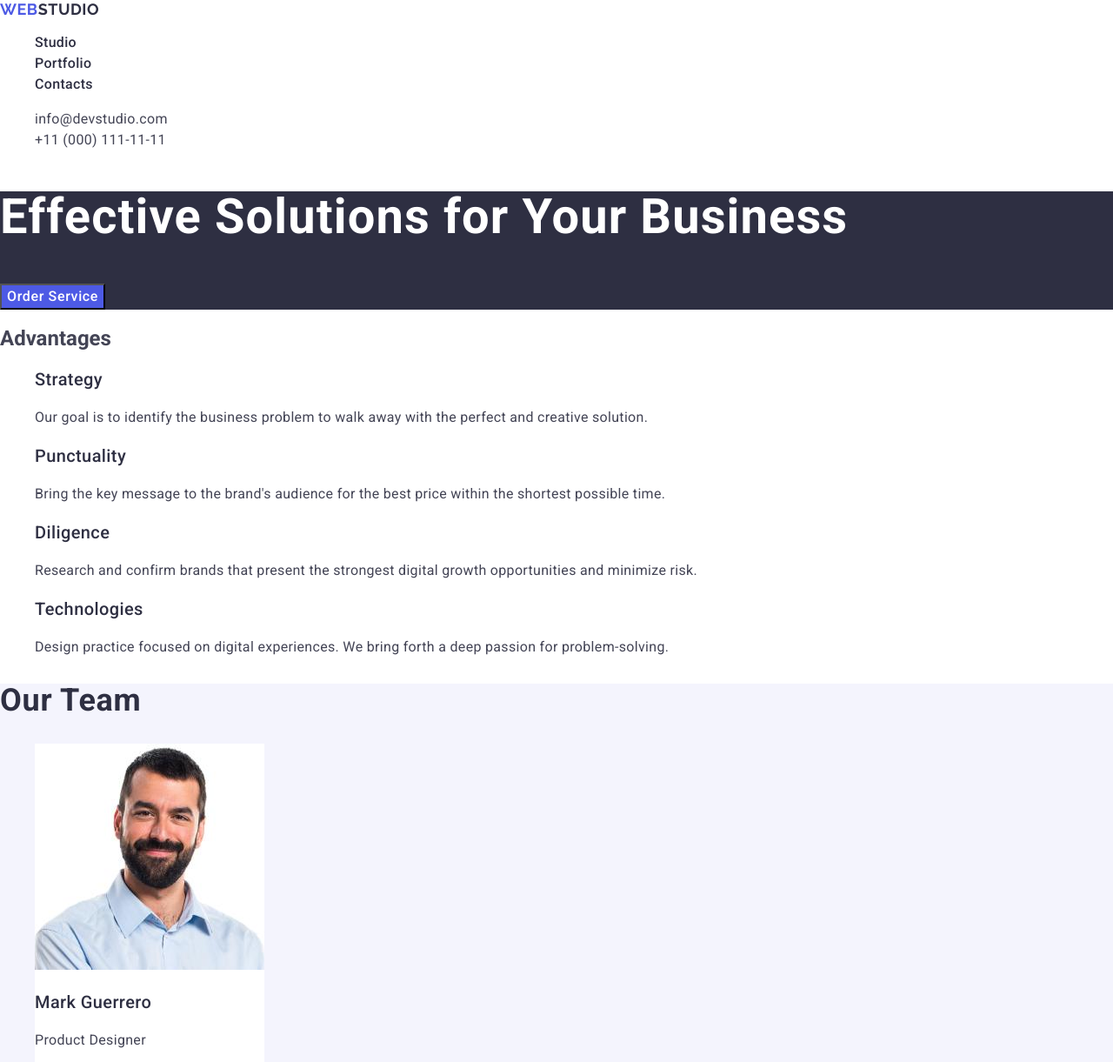
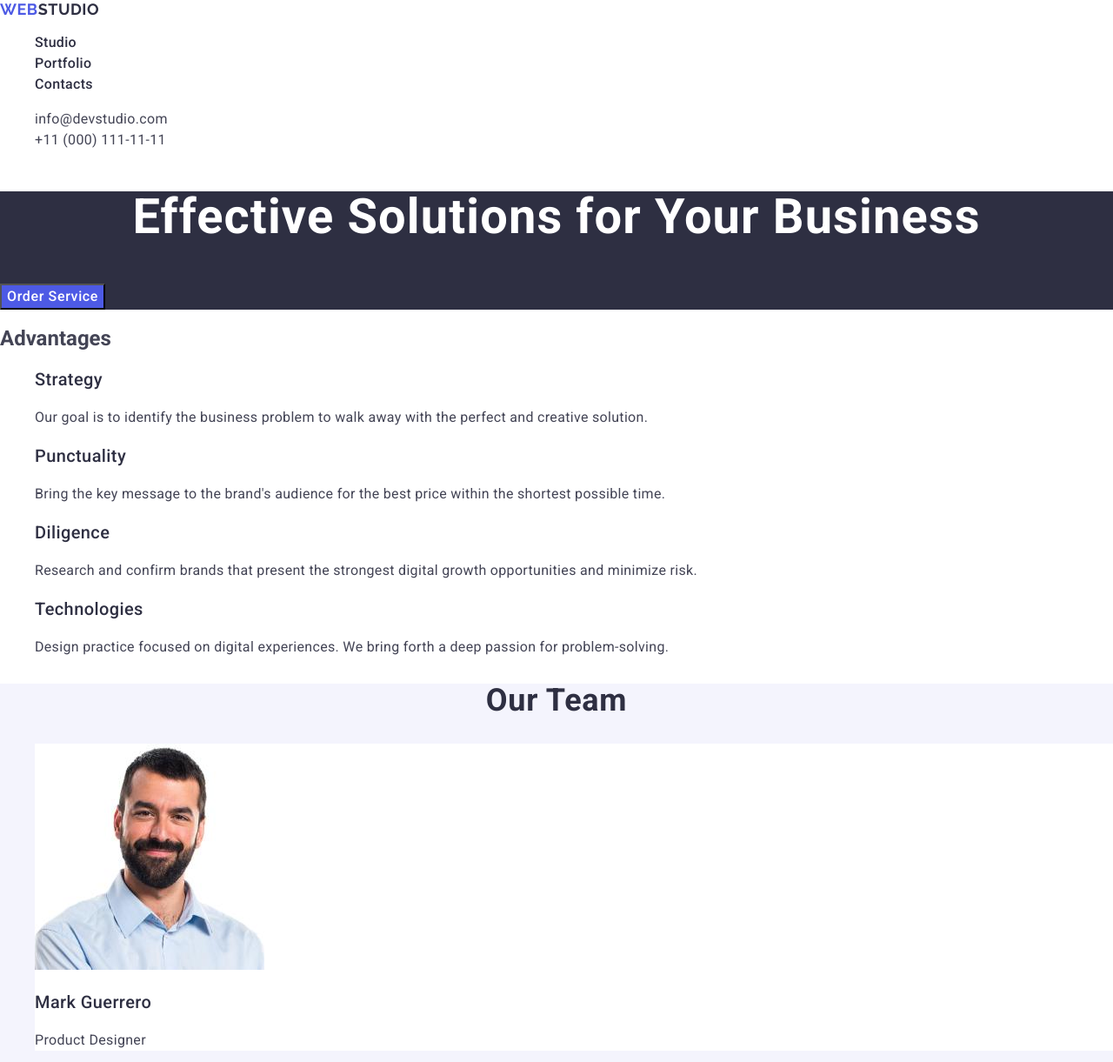
Before and after one commit to SemchikAAA/goit-markup-hw-02, a plain HTML site: page index.html in a window 1280 px wide. Shown: the top 1221 px of the page at 87% size. Drawn offline with nearby package versions, Linux system fonts and the light colour scheme.

Commit message:
HW-2_TRY-3

```diff
--- a/css/styles.css
+++ b/css/styles.css
@@ -45,14 +45,15 @@ ul, ol {
     color: #2e2f42;
 }
 
-.address-page {}
+.address-page {
+    font-style: normal
+}
 
 .address-list {}
 
 .address-item {}
 
 .address-link {
-    font-style: normal;
     font-weight: 400;
     font-size: 16px;
     line-height: 1.5;
@@ -77,6 +78,7 @@ ul, ol {
 }
 
 .title {
+    text-align: center;
     font-weight: 700;
     font-size: 56px;
     line-height: 1.07;
@@ -132,6 +134,7 @@ ul, ol {
 }
 
 .our-team-title {
+    text-align: center;
     text-transform: capitalize;
     font-weight: 700;
     font-size: 36px;
@@ -143,10 +146,6 @@ ul, ol {
 .our-team-list {}
 
 .our-team-item {
-    border-radius: 0 0 4px 4px;
-    padding: 0px 0px 32px 0px;
-    width: 264px;
-    height: 380px;
     background: #fff;
 }
 
@@ -172,6 +171,7 @@ ul, ol {
 .portfolio {}
 
 .portfolio-title {
+    text-align: center;
     text-transform: capitalize;
     font-weight: 700;
     font-size: 36px;
```
